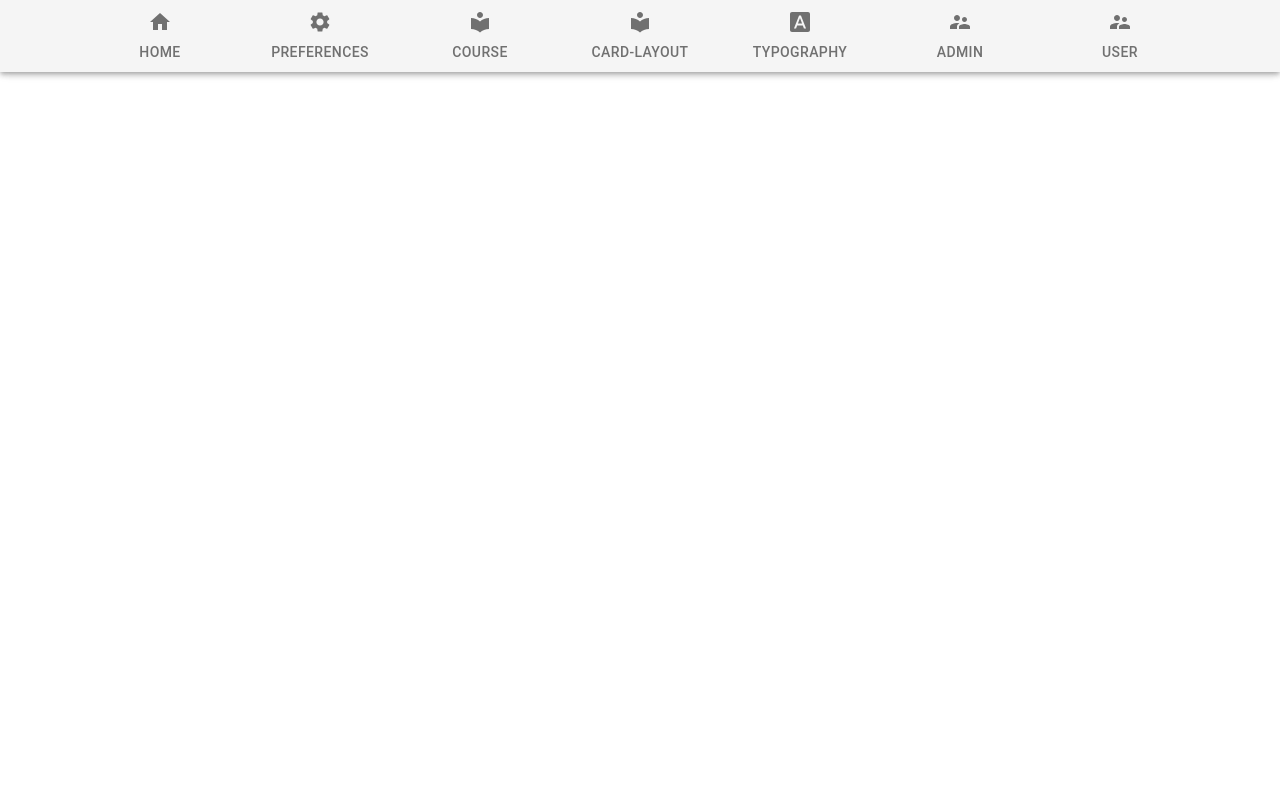
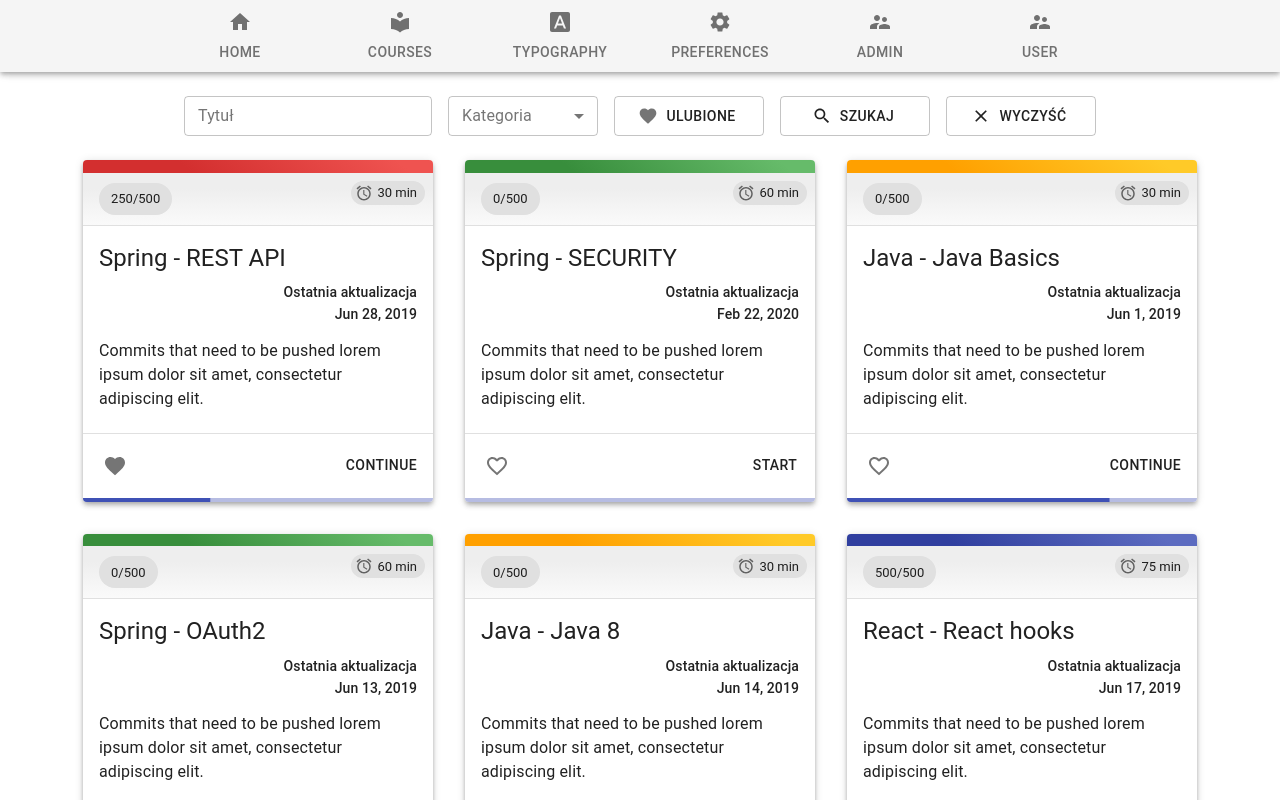
Before and after one commit to t-janicki/react-panel-components, a React (Create React App) app: page /courses in a window 1280 px wide. Shown: the top 800 px of the page. Built offline with nearby package versions, Linux system fonts and the light colour scheme.

Commit message:
routes refactor, clean up

```diff
--- a/public/index.html
+++ b/public/index.html
@@ -7,7 +7,7 @@
     <meta name="theme-color" content="#000000" />
     <meta
       name="description"
-      content="Web site created using create-react-app"
+      content="Courses components react,typescript"
     />
     <link rel="apple-touch-icon" href="%PUBLIC_URL%/logo192.png" />
     <link rel="stylesheet" type="text/css" src="../src/styles/loader.css"/>
@@ -25,7 +25,7 @@
       work correctly both with client-side routing and a non-root public URL.
       Learn how to configure a non-root public URL by running `npm run build`.
     -->
-    <title>React App</title>
+    <title>Courses</title>
 
   </head>
   <body>
--- a/src/app/layout/index.ts
+++ b/src/app/layout/index.ts
@@ -1 +1,4 @@
 export { default as Layout } from './layout.container';
+export { default as WrappedRoutes } from './wrapped.routes';
+export { default as useLayoutStyles } from './layout.styles';
+export { default as navigationRoutes } from './navigation.routes';
--- a/src/app/layout/layout.container.tsx
+++ b/src/app/layout/layout.container.tsx
@@ -1,54 +1,26 @@
 import * as React from 'react'
-import { Link, Route, Switch } from "react-router-dom";
-import { Role } from "../auth/model/role";
-import useLayoutStyles from "./layout.styles";
-import {
-	AdminComponent,
-	CourseCardLayout,
-	HomeComponent,
-	PreferencesComponent,
-	TypographyComponent,
-} from "../shared";
-import { PrivateRoute } from "../auth";
-import CourseComponent from "../shared/components/card/course.component";
+import { Link, Switch } from "react-router-dom";
+import { ChangeEvent, useState } from "react";
 import clsx from 'clsx';
 import AppBar from '@material-ui/core/AppBar';
 import Toolbar from '@material-ui/core/Toolbar';
 import Tabs from '@material-ui/core/Tabs';
 import Tab from '@material-ui/core/Tab';
+import { Grid } from "@material-ui/core";
 import {
-	FontDownload,
-	Home,
-	LocalLibrary,
-	Settings,
-	SupervisorAccount
-} from "@material-ui/icons";
-import { Grid } from "@material-ui/core";
-
-function a11yProps(index: any) {
-	return {
-		id: `scrollable-force-tab-${index}`,
-		'aria-controls': `scrollable-force-tabpanel-${index}`,
-	};
-}
+	WrappedRoutes,
+	useLayoutStyles,
+	navigationRoutes
+} from "./index";
 
 const LayoutContainer: React.FC = () => {
 	const classes = useLayoutStyles();
+	const [value, setValue] = useState(0);
 
-	const [value, setValue] = React.useState(0);
-
-	const handleChange = (event: React.ChangeEvent<{}>, newValue: number) => {
+	const handleChange = (event: ChangeEvent<{}>, newValue: number) => {
 		setValue(newValue);
 	};
-	const routes = [
-		'/home',
-		'/preferences',
-		'/course',
-		'/card-layout',
-		'/typography',
-		'/admin',
-		'user'
-	];
+
 	return <>
 		<div className={classes.root}>
 			<AppBar position="fixed" color="default" className={classes.appBar}>
@@ -61,28 +33,15 @@
 						scrollButtons="on"
 						indicatorColor="primary"
 						textColor="primary"
-						aria-label="scrollable force tabs example"
 					>
-						<Tab label="HOME" value="/home" icon={<Home/>}
-							 component={Link} to={routes[0]} {...a11yProps(0)} />
-
-						<Tab label="PREFERENCES" value="/preferences" icon={<Settings/>}
-							 component={Link} to={routes[1]} {...a11yProps(1)} />
-
-						<Tab label="COURSE" value="/course" icon={<LocalLibrary/>}
-							 component={Link} to={routes[2]} {...a11yProps(2)} />
-
-						<Tab label="CARD-LAYOUT" value="/card-layout" icon={<LocalLibrary/>}
-							 component={Link} to={routes[3]} {...a11yProps(3)} />
-
-						<Tab label="TYPOGRAPHY" value="/typography" icon={<FontDownload/>}
-							 component={Link} to={routes[4]} {...a11yProps(4)} />
-
-						<Tab label="ADMIN" value="/admin" icon={<SupervisorAccount/>}
-							 component={Link} to={routes[5]} {...a11yProps(5)} />
-
-						<Tab label="USER" value="/user" icon={<SupervisorAccount/>}
-							 component={Link} to={routes[6]} {...a11yProps(6)} />
+						{navigationRoutes.map((route, index) =>
+							<Tab key={index}
+								 label={route.label}
+								 value={route.path}
+								 icon={route.icon}
+								 component={Link}
+								 to={route.path}/>
+						)}
 					</Tabs>
 					</Grid>
 				</Toolbar>
@@ -90,23 +49,7 @@
 			<div className={classes.toolbar} />
 			<main className={clsx(classes.content)}>
 				<Switch>
-					<Route exact path={routes[0]}>
-						<HomeComponent/>
-					</Route>
-					<Route exact path={routes[1]}>
-						<PreferencesComponent/>
-					</Route>
-					<Route exact path={routes[2]}>
-						<CourseComponent/>
-					</Route>
-					<Route exact path={routes[3]}>
-						<CourseCardLayout/>
-					</Route>
-					<Route exact path={routes[4]}>
-						<TypographyComponent/>
-					</Route>
-					<PrivateRoute path={routes[5]} roles={[Role.Admin]} Component={AdminComponent}/>
-					<PrivateRoute path={routes[6]} roles={[Role.User, Role.Admin]} Component={HomeComponent}/>
+					<WrappedRoutes/>
 				</Switch>
 			</main>
 		</div>
--- /dev/null
+++ b/src/app/layout/navigation.routes.tsx
@@ -0,0 +1,60 @@
+import * as React from 'react'
+import {
+	FontDownload,
+	Home,
+	LocalLibrary,
+	Settings,
+	SupervisorAccount
+} from "@material-ui/icons";
+import {
+	AdminComponent,
+	CourseCardLayout,
+	HomeComponent,
+	PreferencesComponent,
+	TypographyComponent
+} from "../shared/index";
+
+const navigationRoutes = [
+	{
+		path: '/home',
+		label: 'HOME',
+		icon: <Home/>,
+		component: <HomeComponent/>,
+		exact: true
+	},
+	{
+		path: '/courses',
+		label: 'COURSES',
+		icon: <LocalLibrary/>,
+		component: <CourseCardLayout/>,
+		exact: true
+	},
+	{
+		path: '/typography',
+		label: 'TYPOGRAPHY',
+		icon: <FontDownload/>,
+		component: <TypographyComponent/>,
+		exact: true
+	},
+	{
+		path: '/preferences',
+		label: 'PREFERENCES',
+		icon: <Settings/>,
+		component: <PreferencesComponent/>,
+		exact: true
+	},
+	{
+		path: '/admin',
+		label: 'Admin',
+		icon: <SupervisorAccount/>,
+		component: <AdminComponent/>
+	},
+	{
+		path: '/user',
+		label: 'User',
+		icon: <SupervisorAccount/>,
+		component: <HomeComponent/>
+	}
+];
+
+export default navigationRoutes;
--- /dev/null
+++ b/src/app/layout/wrapped.routes.tsx
@@ -0,0 +1,28 @@
+import * as React from 'react'
+import { navigationRoutes } from "./index";
+import { Route } from "react-router-dom";
+import { PrivateRoute } from "../auth/index";
+import { Role } from "../auth/model/role";
+import { AdminComponent, HomeComponent } from "../shared/index";
+import CourseComponent from "../shared/components/card/course.component";
+
+const WrappedRoutes: React.FC = () => {
+
+	return <>
+		{navigationRoutes.map((route) =>
+			<Route
+				exact={route.exact}
+				path={route.path}
+			>
+				{route.component}
+			</Route>
+		)}
+		<Route exact path='/courses/:id'>
+			<CourseComponent/>
+		</Route>
+		<PrivateRoute path='/admin' roles={[Role.Admin]} Component={AdminComponent}/>
+		<PrivateRoute path='/user' roles={[Role.User, Role.Admin]} Component={HomeComponent}/>
+		</>
+};
+
+export default WrappedRoutes;
--- a/src/app/shared/components/card/course.card.component.tsx
+++ b/src/app/shared/components/card/course.card.component.tsx
@@ -23,6 +23,7 @@
 	useState
 } from "react";
 import { Course } from "./course.model";
+import { Link } from "react-router-dom";
 
 const useStyles = makeStyles((theme: Theme) =>
 	createStyles({
@@ -52,7 +53,7 @@
 
 const CourseCardComponent: React.FC<Props> = ({course}) => {
 	const {
-		title, subTitle, description, category, totalPoints,
+		id, title, subTitle, description, category, totalPoints,
 		earnedPoints, length, totalSteps, activeStep, updated, favorite
 	} = course;
 
@@ -137,7 +138,7 @@
 					onClick={() => setIsFavorite(!isFavorite)}>
 					{isFavorite ? <FavoriteIcon/> : <FavoriteBorder/>}
 				</IconButton>
-				<Button className={clsx(classes.button)}>
+				<Button className={clsx(classes.button)} component={Link} to={`/courses/${id}`}>
 					{buttonStatus()}
 				</Button>
 			</CardActions>
--- a/src/app/shared/components/card/course.card.layout.tsx
+++ b/src/app/shared/components/card/course.card.layout.tsx
@@ -4,6 +4,9 @@
 import { CourseCardComponent, PaginationComponent } from "../../index";
 import { courses } from './course.dummy.data';
 import CourseSearchForm from "./course.search.form";
+import CourseComponent from "./course.component";
+import { Route } from "react-router-dom";
+import { Switch } from "@material-ui/core";
 
 const useStyles = makeStyles((theme: Theme) =>
 	createStyles({
--- a/src/app/shared/components/card/course.search.form.tsx
+++ b/src/app/shared/components/card/course.search.form.tsx
@@ -13,15 +13,14 @@
 
 const useStyles = makeStyles((theme: Theme) =>
 	createStyles({
-		formControl: {
+		root: {
+			display: 'flex',
+			flexWrap: 'wrap',
+		},
+		form: {
 			margin: theme.spacing(1),
 			minWidth: 150,
 			lineHeight: 2
-
-		},
-		root: {
-			display: 'flex',
-			flexWrap: 'wrap',
 		},
 		textField: {
 			marginLeft: theme.spacing(1),
@@ -56,7 +55,7 @@
 	];
 
 	const onSubmit = (values: FormValues) => {
-		console.log(values)
+		console.log(`form values: ${values}`)
 	};
 
 	return (<>
@@ -76,7 +75,7 @@
 						handleSubmit(e)
 					}}>
 						<TextField
-							className={classes.formControl}
+							className={classes.form}
 							variant="outlined"
 							label="Tytuł"
 							size="small"
@@ -85,7 +84,7 @@
 							onBlur={handleBlur}
 							value={values.title}
 						/>
-						<FormControl size="small" variant="outlined" className={classes.formControl}>
+						<FormControl size="small" variant="outlined" className={classes.form}>
 							<InputLabel>Kategoria</InputLabel>
 							<Select
 								name="category"
@@ -102,7 +101,7 @@
 							</Select>
 						</FormControl>
 						{isFavorite ?
-							<Button className={classes.formControl}
+							<Button className={classes.form}
 									size="medium"
 									variant="outlined"
 									onClick={() => {
@@ -114,7 +113,7 @@
 								ULUBIONE
 							</Button>
 							:
-							<Button className={classes.formControl}
+							<Button className={classes.form}
 									size="medium"
 									variant="outlined"
 									onClick={() => {
@@ -125,7 +124,7 @@
 									}>
 								ULUBIONE
 							</Button>}
-						<Button className={classes.formControl}
+						<Button className={classes.form}
 								variant="outlined"
 								size="medium"
 								startIcon={<Search/>}
@@ -133,7 +132,7 @@
 						>
 							SZUKAJ
 						</Button>
-						<Button className={classes.formControl}
+						<Button className={classes.form}
 								variant="outlined"
 								size="medium"
 								onClick={() => {
```
Also changed, not shown: src/app/layout/main.navigation.icons.tsx (deleted, +0 -27 lines), src/app/layout/main.navigation.routes.ts (deleted, +0 -56 lines), src/app/layout/navigation.container.tsx (deleted, +0 -107 lines), src/app/shared/components/card/course.dummy.data.ts (+13 -13 lines).
